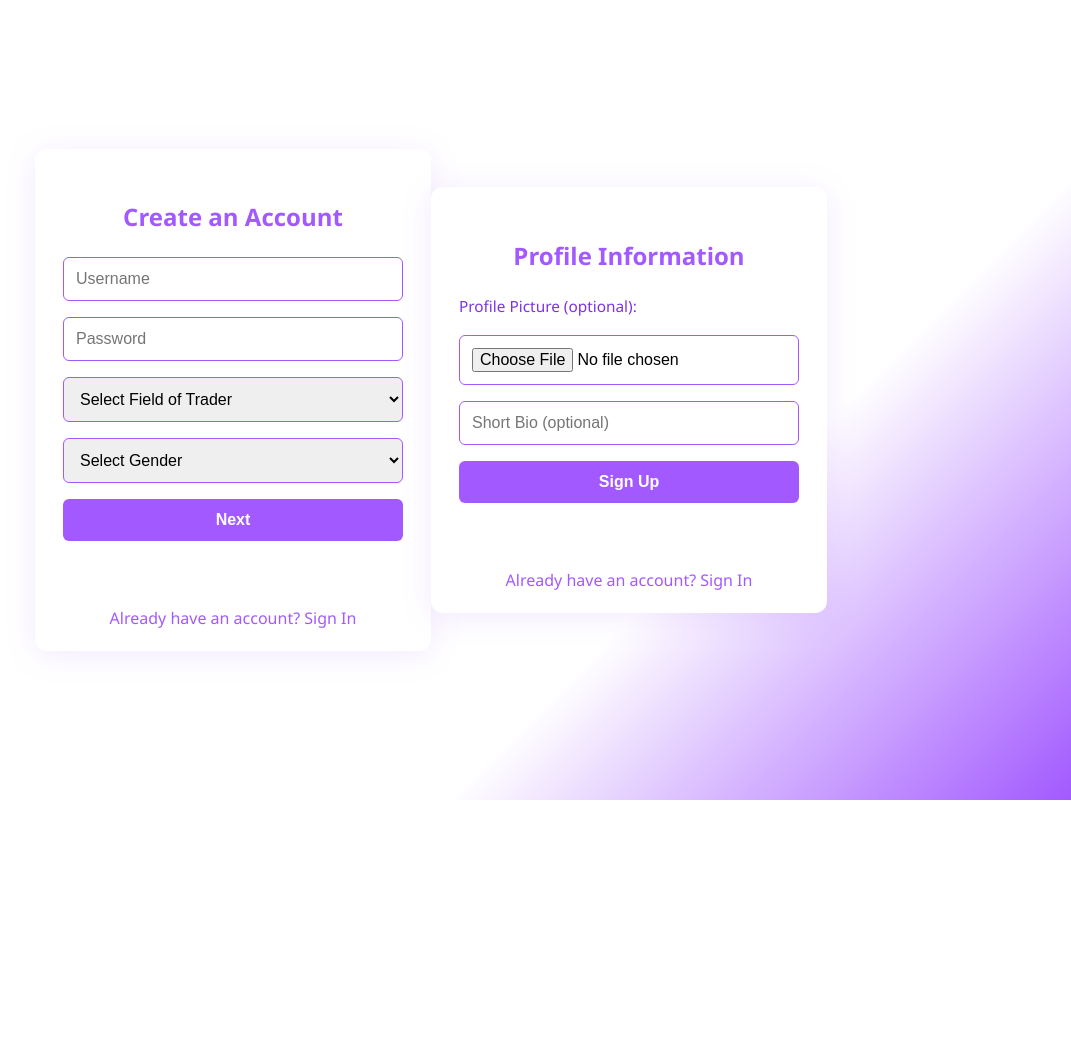
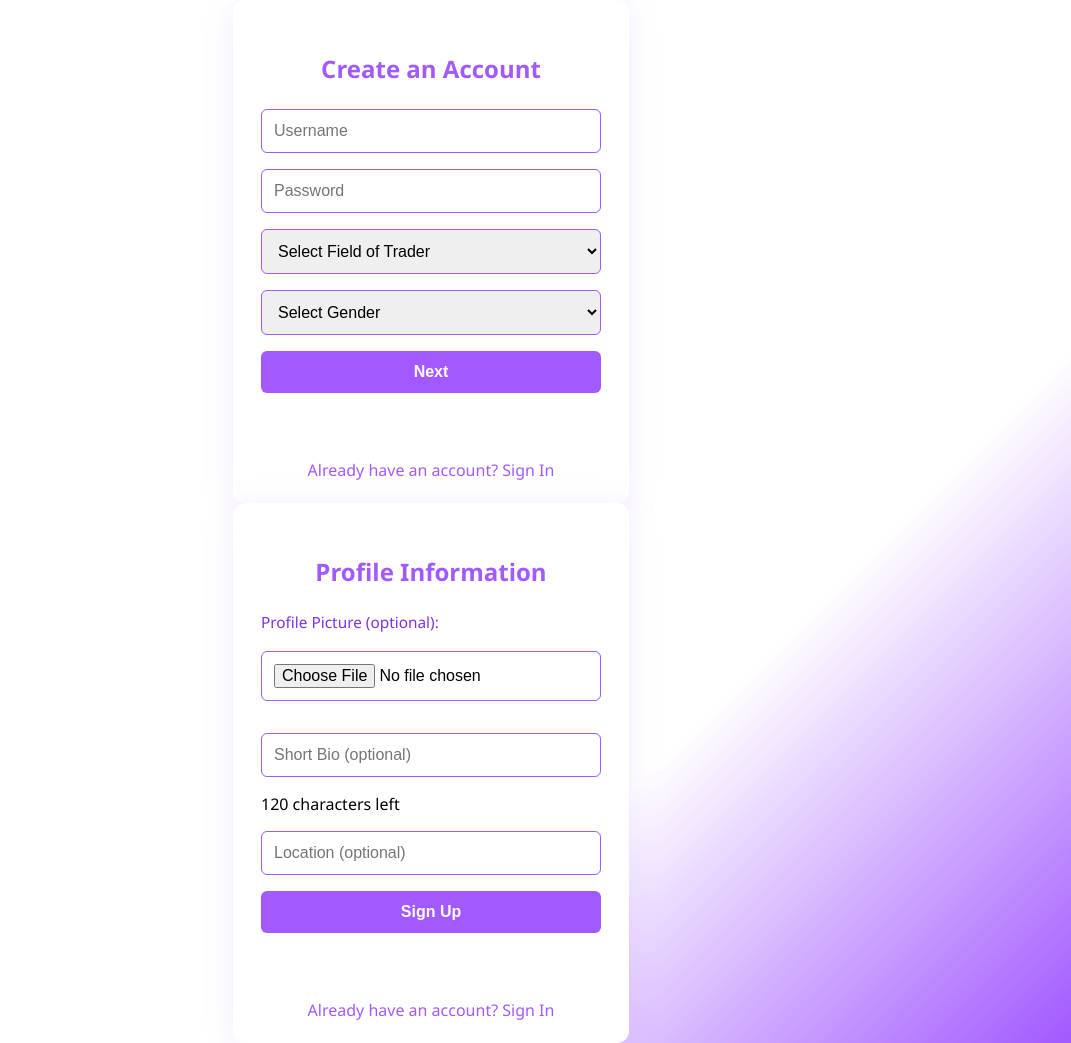
Before and after one commit to vainqueurkaro/vendorhub, a plain HTML site: page signup.html in a window 1280 px wide. Shown: the whole page, without its empty margins (209-1280 px from the left). Before the commit the page ends 800 px from the top, so only its background shows below. Drawn offline with Linux system fonts and the light colour scheme.

Commit message:
Update signup.html

```diff
--- a/signup.html
+++ b/signup.html
@@ -7,12 +7,13 @@
   <link rel="stylesheet" href="auth.css">
 </head>
 <body>
+  <div class="main-flex">
+    <!-- Create an Account Section -->
     <div class="auth-container" id="signup-step1">
       <h2>Create an Account</h2>
       <form id="signupFormStep1" onsubmit="signUpStep1(event)">
         <input type="text" id="signup-username" placeholder="Username" required/>
         <input type="password" id="signup-password" placeholder="Password" required/>
-
         <select id="signup-trader" required>
           <option value="">Select Field of Trader</option>
           <option value="Software Development">Software Development</option>
@@ -20,14 +21,12 @@
           <option value="Network and Internet Technology">Network and Internet Technology</option>
           <option value="Electronic and Telecommunication">Electronic and Telecommunication</option>
         </select>
-
         <select id="signup-gender" required>
           <option value="">Select Gender</option>
           <option value="Male">Male</option>
           <option value="Female">Female</option>
           <option value="Other">Other</option>
         </select>
-
         <button type="submit">Next</button>
         <div class="auth-message" id="signupMessageStep1"></div>
       </form>
@@ -36,12 +35,16 @@
       </div>
     </div>
 
+    <!-- Profile Information Section -->
     <div class="auth-container hidden" id="signup-step2">
       <h2>Profile Information</h2>
       <form id="signupFormStep2" onsubmit="signUpStep2(event)">
-      <label>Profile Picture (optional):</label>
-      <input type="file" id="signup-photo" accept="image/*">
-      <input type="text" id="signup-bio" placeholder="Short Bio (optional)" maxlength="120"/>
+        <label for="signup-photo">Profile Picture (optional):</label>
+        <input type="file" id="signup-photo" accept="image/*" onchange="previewProfileImage(event)">
+        <div id="profile-image-preview"></div>
+        <input type="text" id="signup-bio" placeholder="Short Bio (optional)" maxlength="120" oninput="updateBioCounter()"/>
+        <div id="bio-counter">120 characters left</div>
+        <input type="text" id="signup-location" placeholder="Location (optional)" maxlength="40"/>
         <button type="submit">Sign Up</button>
         <div class="auth-message" id="signupMessageStep2"></div>
       </form>
@@ -49,7 +52,7 @@
         <a href="login.html">Already have an account? Sign In</a>
       </div>
     </div>
-
+  </div>
   <script src="auth.js"></script>
 </body>
 </html>
```
Lines whose indentation alone changed are shown as unchanged.
